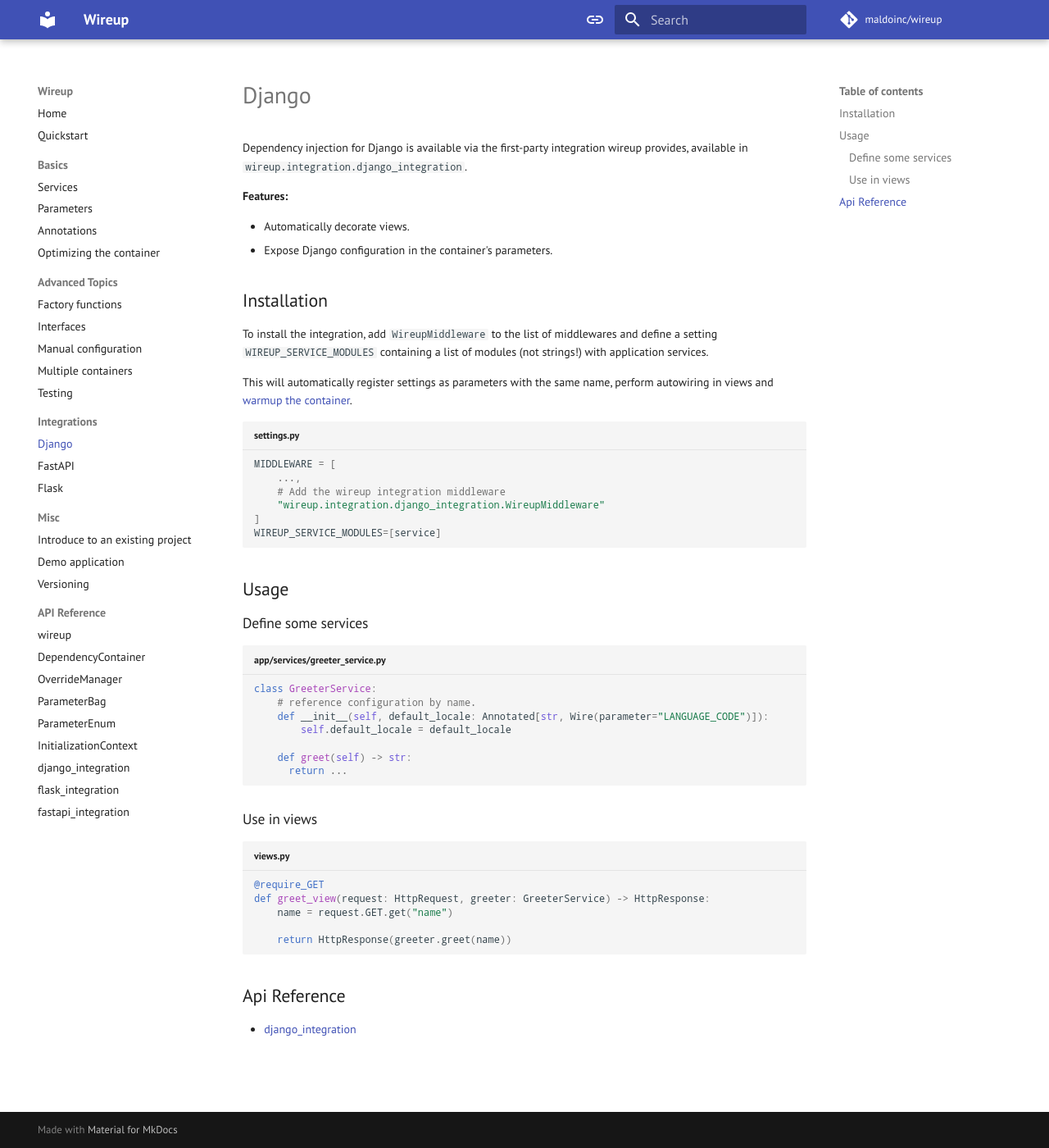
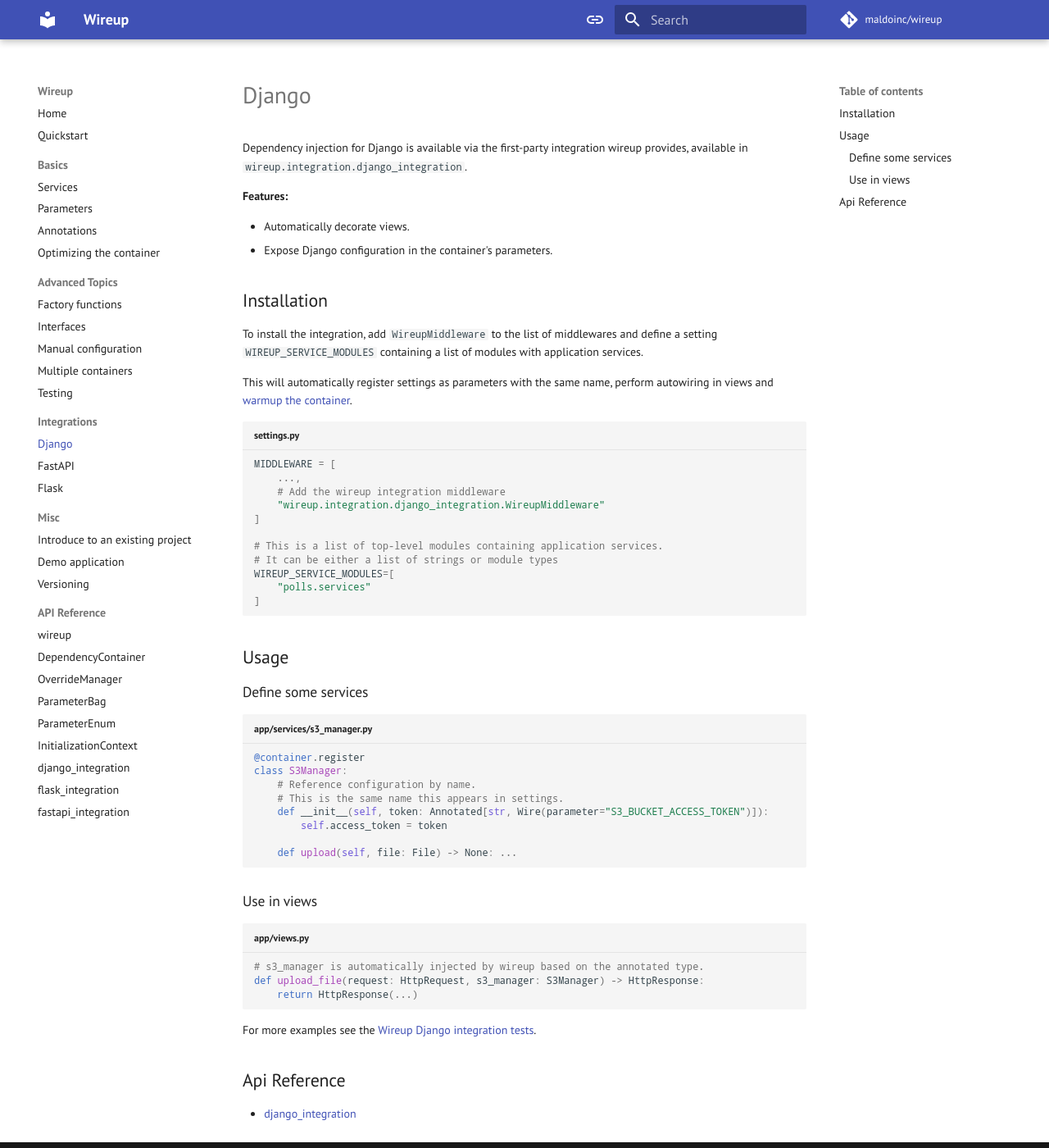
Before and after one commit to maldoinc/wireup, an MkDocs documentation site: the page built from docs/pages/integrations/django.md, in a window 1280 px wide and 1400 px high. Shown: the whole window at 82% size. Built offline with MkDocs 1.6.1 and Material for MkDocs 9.7.7, drawn with Linux system fonts in a browser that asks for light colours; some web fonts are replaced; comment, search, counter and statistics services are not loaded; the version menu is left out.

Commit message:
Update integration and docs

````diff
--- a/docs/pages/integrations/django.md
+++ b/docs/pages/integrations/django.md
@@ -9,7 +9,7 @@ Dependency injection for Django is available via the first-party integration wir
 ## Installation
 
 To install the integration, add `WireupMiddleware` to the list of middlewares and define a setting
-`WIREUP_SERVICE_MODULES` containing a list of modules (not strings!) with application services.
+`WIREUP_SERVICE_MODULES` containing a list of modules with application services.
 
 This will automatically register settings as parameters with the same name, perform autowiring
 in views and [warmup the container](../optimizing_container.md).
@@ -20,33 +20,39 @@ MIDDLEWARE = [
     # Add the wireup integration middleware
     "wireup.integration.django_integration.WireupMiddleware"
 ]
-WIREUP_SERVICE_MODULES=[service]
+
+# This is a list of top-level modules containing application services.
+# It can be either a list of strings or module types
+WIREUP_SERVICE_MODULES=[
+    "polls.services"
+]
 ```
 
 
 ## Usage
 
 ### Define some services
-```python title="app/services/greeter_service.py"
-class GreeterService:
-    # reference configuration by name.
-    def __init__(self, default_locale: Annotated[str, Wire(parameter="LANGUAGE_CODE")]):
-        self.default_locale = default_locale
 
-    def greet(self) -> str:
-      return ...
+```python title="app/services/s3_manager.py"
+@container.register
+class S3Manager:
+    # Reference configuration by name.
+    # This is the same name this appears in settings.
+    def __init__(self, token: Annotated[str, Wire(parameter="S3_BUCKET_ACCESS_TOKEN")]):
+        self.access_token = token
+
+    def upload(self, file: File) -> None: ...
 ```
 
 ### Use in views
-```python title="views.py"
-@require_GET
-def greet_view(request: HttpRequest, greeter: GreeterService) -> HttpResponse:
-    name = request.GET.get("name")
-
-    return HttpResponse(greeter.greet(name))
+```python title="app/views.py"
+# s3_manager is automatically injected by wireup based on the annotated type.
+def upload_file(request: HttpRequest, s3_manager: S3Manager) -> HttpResponse:
+    return HttpResponse(...)
 
 ```
 
+For more examples see the [Wireup Django integration tests](https://github.com/maldoinc/wireup/tree/master/test/integration/django).
 
 
 ## Api Reference
````
Also changed, not shown: docs/pages/index.md (+6 -6 lines), readme.md, 2 other files.
